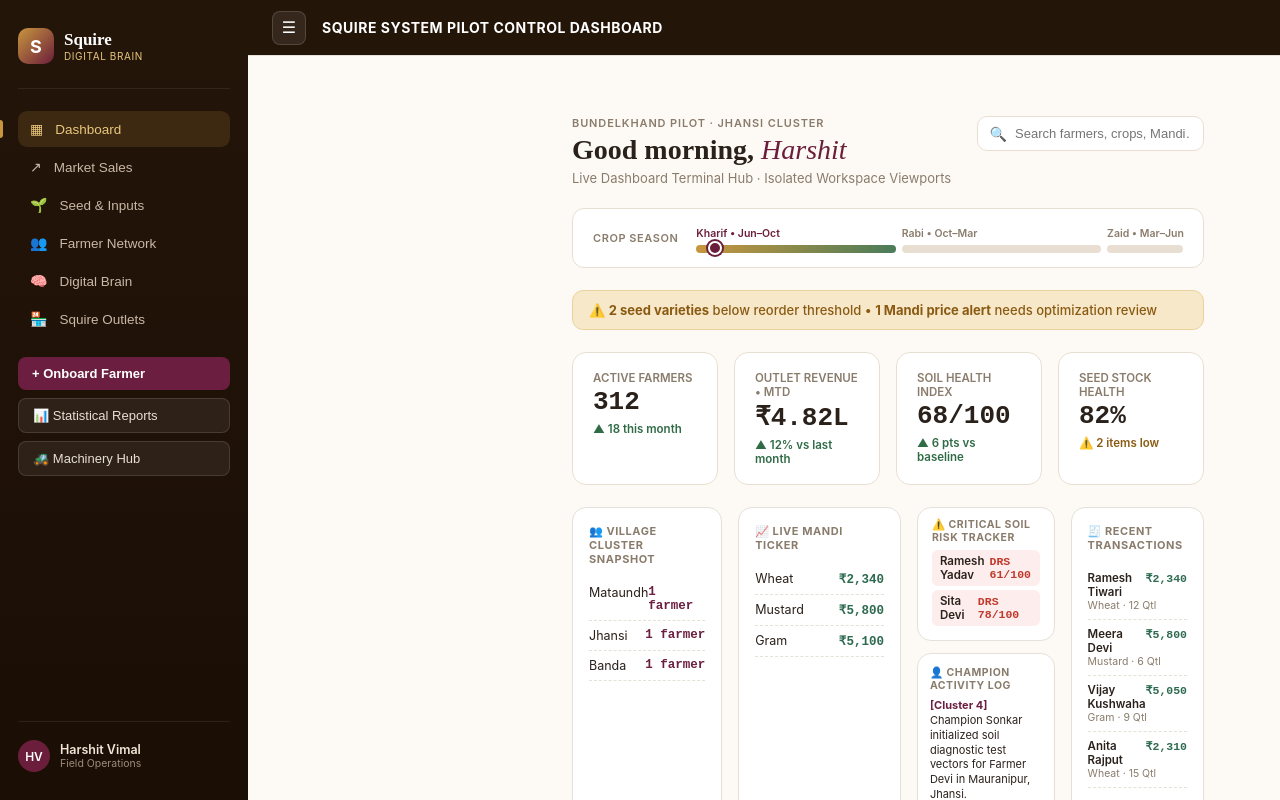
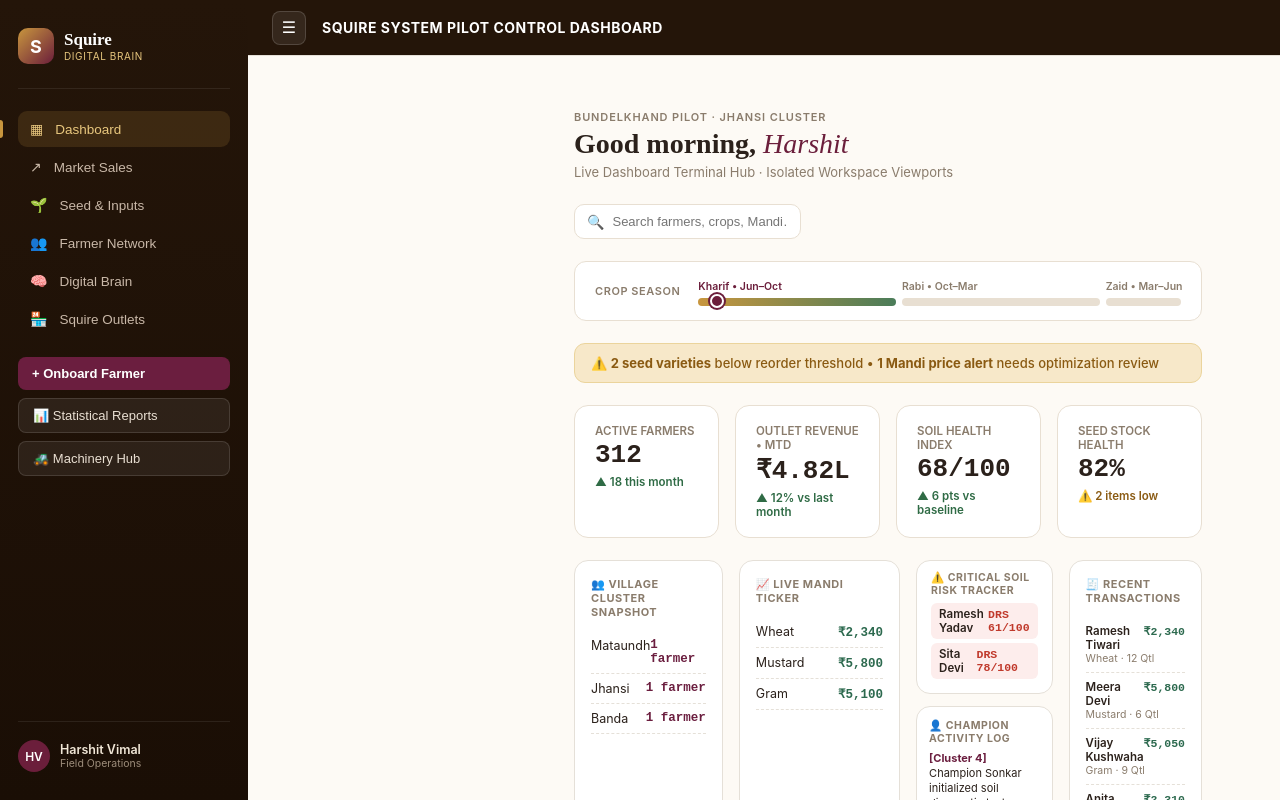
Before and after one commit to Befellow/Befellow-squire-agri-hub-V3, a React (Vite) app in the folder squire-agri-hub-main/: page / in a window 1280 px wide. Shown: the top 800 px of the page. Built offline with nearby package versions, Linux system fonts and the light colour scheme.

Commit message:
Update App.jsx

```diff
--- a/squire-agri-hub-main/src/App.jsx
+++ b/squire-agri-hub-main/src/App.jsx
@@ -1960,7 +1960,17 @@ function Dashboard({ activeSection, farmers, onSelect, onNew, onViewReports, onV
       </aside>
 
       {/* Main Workspace Frame Viewport */}
-      <main style={{ marginLeft: 248, flex: 1, padding: "30px 38px 60px", boxSizing: "border-box", width: "calc(100% - 248px)" }}>
+      <main
+  style={{
+    marginLeft: 248,
+    flex: 1,
+    width: "calc(100vw - 248px)",
+    maxWidth: "none",
+    padding: "24px 40px",
+    boxSizing: "border-box",
+    overflowX: "hidden"
+  }}
+>
         {/* Top Header Grid */}
         <div style={{ display: "flex", justifyContent: "space-between", alignItems: "flex-start", gap: 24, marginBottom: 22, flexWrap: "wrap" }}>
           <div>
```
